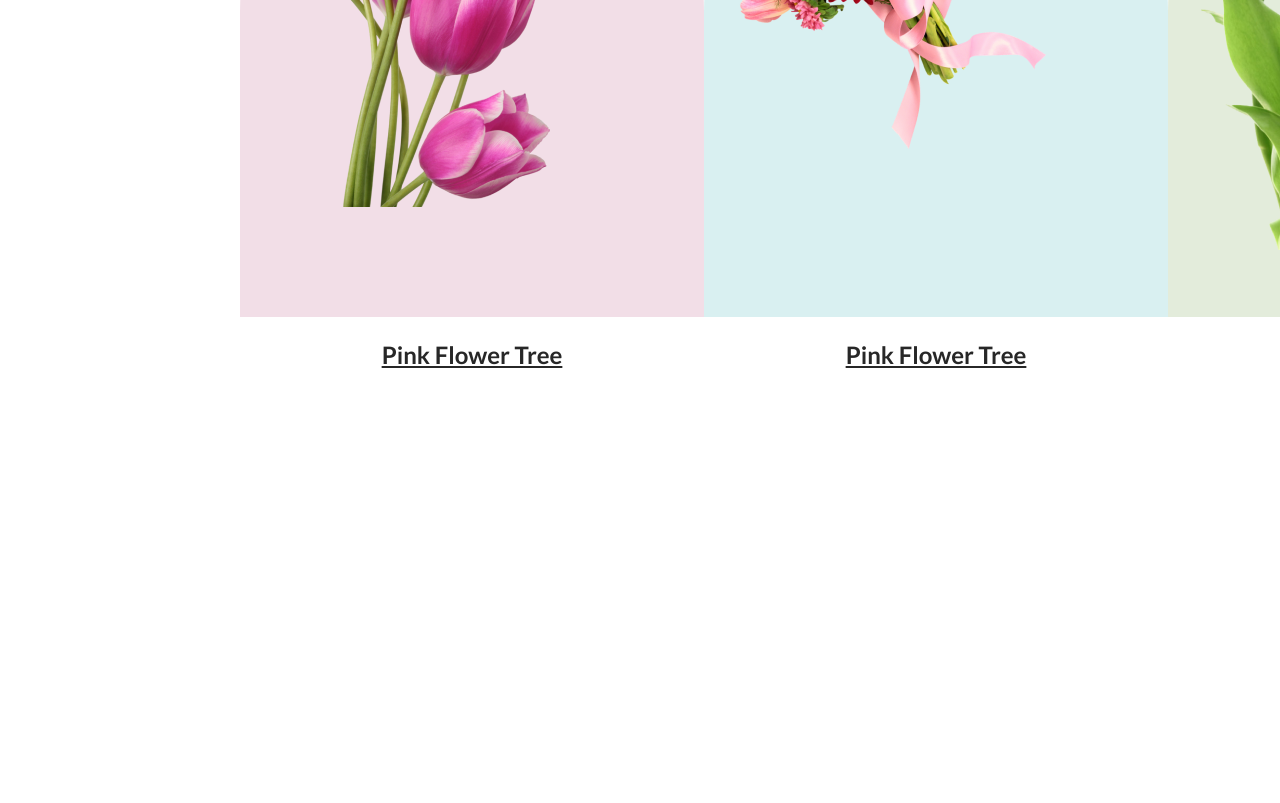
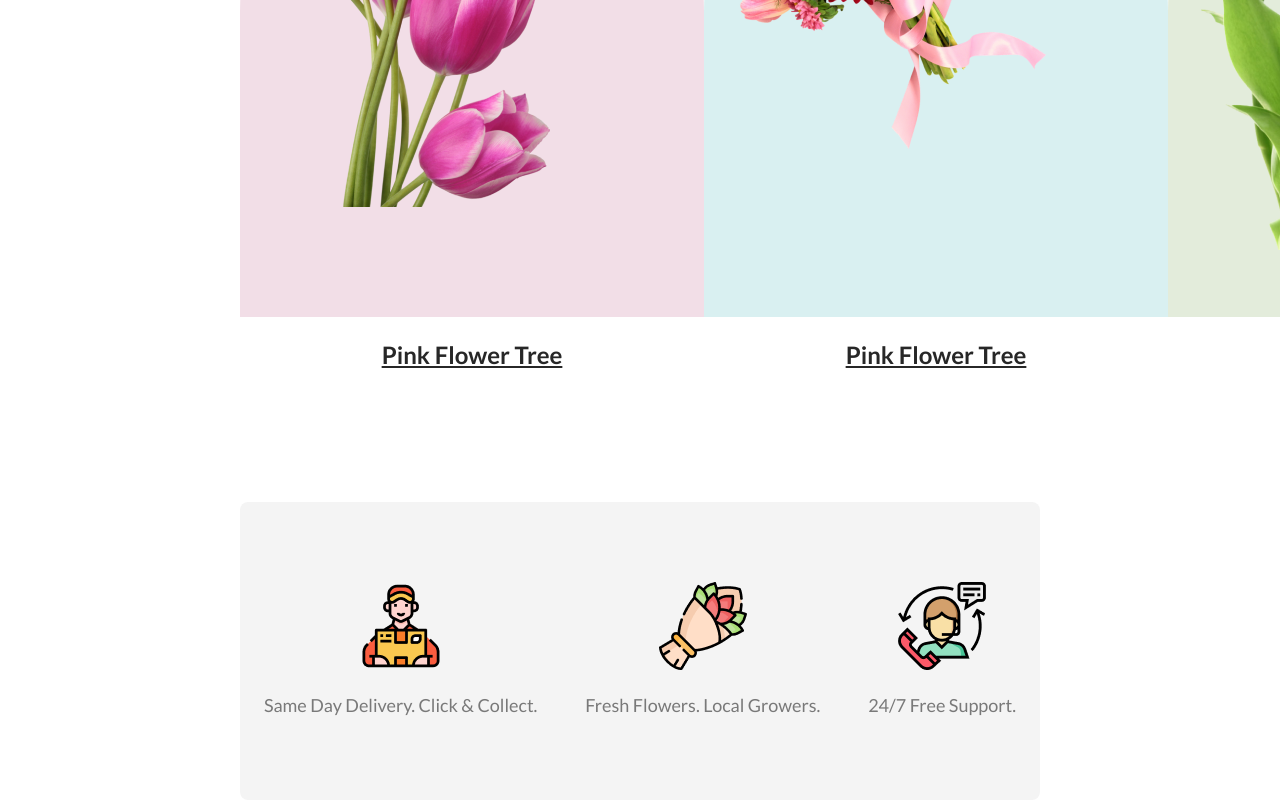
Before and after one commit to itsrmizanur/flower-shop-assignment, a plain HTML site: page index.html in a window 1280 px wide. Shown: the part 1591-2394 px from the top of the page. Before the commit the page ends 2133 px from the top, so only its background shows below. Drawn offline with Linux system fonts and the light colour scheme.

Commit message:
featured-icons done

```diff
--- a/index.html
+++ b/index.html
@@ -48,6 +48,20 @@
                     <p>Pink Flower Tree</p>
                 </div>
             </div>
+            <div class="featured-icons">
+                <div class="icon-box">
+                    <img src="./img/5.png" alt=""></img>
+                    <p>Same Day Delivery. Click & Collect.</p>
+                </div>
+                <div class="icon-box">
+                    <img src="./img/6.png" alt=""></img>
+                    <p>Fresh Flowers. Local Growers.</p>
+                </div>
+                <div class="icon-box">
+                    <img src="./img/7.png" alt=""></img>
+                    <p>24/7 Free Support.</p>
+                </div>
+            </div>
         </section>
     </main>
     <footer>
--- a/style.css
+++ b/style.css
@@ -86,3 +86,22 @@
 .card-3 {
   background: rgba(71, 125, 17, 0.15);
 }
+
+.featured-icons {
+  display: flex;
+  border-radius: 8px;
+  background: rgba(39, 39, 39, 0.05);
+  justify-content: space-around;
+  margin: 130px 0;
+  padding: 80px 0;
+}
+.icon-box {
+  display: flex;
+  flex-direction: column;
+  align-items: center;
+}
+.icon-box img {
+  width: 88px;
+  height: 88px;
+  padding-bottom: 20px;
+}
```
Also changed, not shown: img/5.png (renamed from img/Group 57.png), img/6.png (renamed from img/Group 58.png), img/7.png (renamed from img/Group 59.png).
